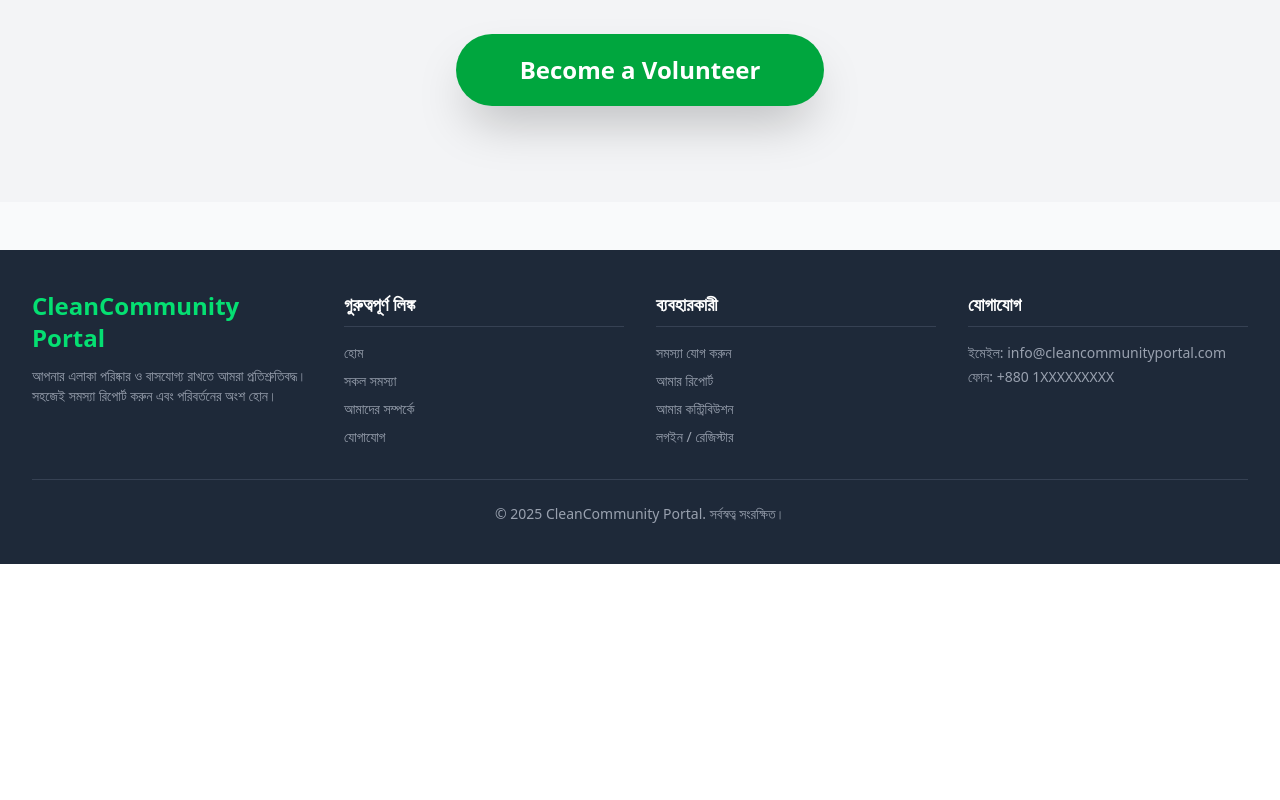
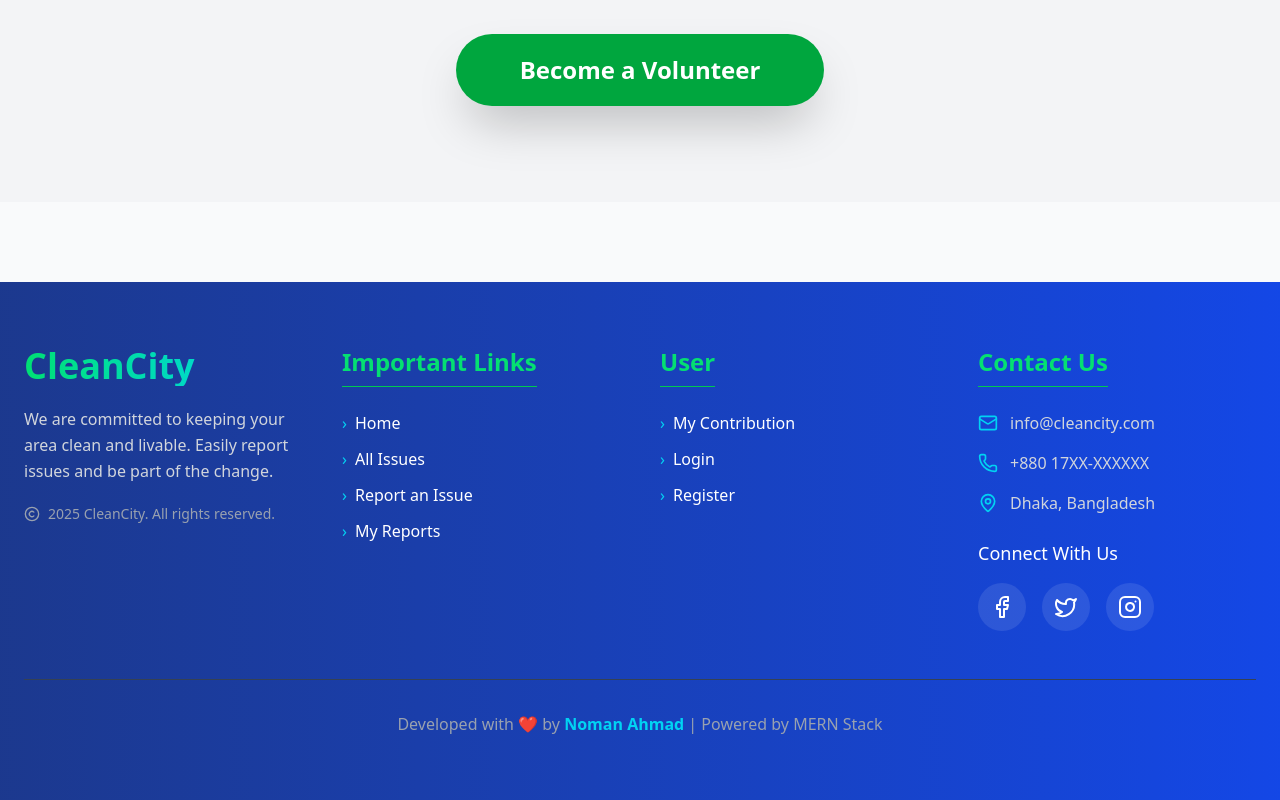
Before and after one commit to numangittuhub/full-Ass-10, a React (Vite) app: page / in a window 1280 px wide. Shown: the part 2018-2818 px from the top of the page. Before the commit the page ends 2582 px from the top, so only its background shows below. Built offline with nearby package versions, Linux system fonts and the light colour scheme; no server answers.

Commit message:
footer chaned

```diff
--- a/src/layout/Footer.jsx
+++ b/src/layout/Footer.jsx
@@ -1,71 +1,116 @@
-import React from 'react';
+// src/layout/Footer.jsx
+import { Link } from "react-router-dom";
+import { Facebook, Twitter, Instagram, Mail, Phone, MapPin, Copyright } from "lucide-react";
 
-const Footer = () => {
-    // এখানে আপনার ওয়েবসাইটের সঠিক নাম দিন
-    const siteName = "CleanCommunity Portal";
+export default function Footer() {
+  const currentYear = new Date().getFullYear();
 
   return (
-        <footer className="bg-gray-800 text-white mt-12">
-            <div className="max-w-7xl mx-auto py-10 px-4 sm:px-6 lg:px-8">
-                <div className="grid grid-cols-2 md:grid-cols-4 gap-8">
+    // Background gradient changed from 'from-gray-900 to-gray-800' to 'bg-gradient-to-r from-blue-900 to-blue-700'
+    <footer className="bg-gradient-to-r from-blue-900 to-blue-700 text-white mt-20">
+      <div className="max-w-7xl mx-auto px-6 py-16">
+        <div className="grid grid-cols-1 md:grid-cols-2 lg:grid-cols-4 gap-10">
 
-                    {/* 1. Logo / Site Name & Short Description */}
-                    <div className="col-span-2 md:col-span-1">
-                        <h3 className="text-2xl font-bold text-green-400 mb-3">
-                            {siteName}
-                        </h3>
-                        <p className="text-gray-400 text-sm">
-                            আপনার এলাকা পরিষ্কার ও বাসযোগ্য রাখতে আমরা প্রতিশ্রুতিবদ্ধ। সহজেই সমস্যা রিপোর্ট করুন এবং পরিবর্তনের অংশ হোন।
+          {/* 1. Logo & Description */}
+          <div className="space-y-5">
+            <h2 className="text-4xl font-bold text-transparent bg-clip-text bg-gradient-to-r from-green-400 to-cyan-400">
+              CleanCity
+            </h2>
+            {/* Translation: আপনার এলাকা পরিষ্কার ও বাসযোগ্য রাখতে আমরা প্রতিশ্রুতিবদ্ধ। সহজেই সমস্যা রিপোর্ট করুন এবং পরিবর্তনের অংশ হোন। */}
+            <p className="text-gray-300 leading-relaxed">
+              We are committed to keeping your area clean and livable. Easily report issues and be part of the change.
             </p>
+            <div className="flex items-center gap-2 text-sm text-gray-400">
+              <Copyright size={16} />
+              {/* Translation: সর্বস্বত্ব সংরক্ষিত। */}
+              <span>{currentYear} CleanCity. All rights reserved.</span>
+            </div>
           </div>
 
-                    {/* 2. Useful Links: General */}
+          {/* 2. Quick Links */}
           <div>
-                        <h4 className="text-lg font-semibold mb-4 border-b border-gray-700 pb-2">গুরুত্বপূর্ণ লিঙ্ক</h4>
-                        <ul className="space-y-2 text-sm">
-                            <li><a href="/" className="text-gray-400 hover:text-green-400 transition duration-300">হোম</a></li>
-                            <li><a href="/issues" className="text-gray-400 hover:text-green-400 transition duration-300">সকল সমস্যা</a></li>
-                            <li><a href="/about" className="text-gray-400 hover:text-green-400 transition duration-300">আমাদের সম্পর্কে</a></li>
-                            <li><a href="/contact" className="text-gray-400 hover:text-green-400 transition duration-300">যোগাযোগ</a></li>
+            {/* Translation: গুরুত্বপূর্ণ লিঙ্ক */}
+            <h3 className="text-2xl font-bold mb-6 text-green-400 border-b border-green-500 pb-2 inline-block">
+              Important Links
+            </h3>
+            <ul className="space-y-3">
+              {/* Translation: হোম */}
+              <li><Link to="/" className="hover:text-cyan-400 transition flex items-center gap-2"><span className="text-cyan-400">›</span> Home</Link></li>
+              {/* Translation: সকল সমস্যা */}
+              <li><Link to="/all-issues" className="hover:text-cyan-400 transition flex items-center gap-2"><span className="text-cyan-400">›</span> All Issues</Link></li>
+              {/* Translation: সমস্যা রিপোর্ট করুন */}
+              <li><Link to="/add-issue" className="hover:text-cyan-400 transition flex items-center gap-2"><span className="text-cyan-400">›</span> Report an Issue</Link></li>
+              {/* Translation: আমার রিপোর্ট */}
+              <li><Link to="/my-issues" className="hover:text-cyan-400 transition flex items-center gap-2"><span className="text-cyan-400">›</span> My Reports</Link></li>
             </ul>
           </div>
 
-                    {/* 3. Useful Links: User Actions */}
+          {/* 3. User Actions */}
           <div>
-                        <h4 className="text-lg font-semibold mb-4 border-b border-gray-700 pb-2">ব্যবহারকারী</h4>
-                        <ul className="space-y-2 text-sm">
-                            <li><a href="/add-issue" className="text-gray-400 hover:text-green-400 transition duration-300">সমস্যা যোগ করুন</a></li>
-                            <li><a href="/my-issues" className="text-gray-400 hover:text-green-400 transition duration-300">আমার রিপোর্ট</a></li>
-                            <li><a href="/my-contribution" className="text-gray-400 hover:text-green-400 transition duration-300">আমার কন্ট্রিবিউশন</a></li>
-                            <li><a href="/login" className="text-gray-400 hover:text-green-400 transition duration-300">লগইন / রেজিস্টার</a></li>
+            {/* Translation: ব্যবহারকারী */}
+            <h3 className="text-2xl font-bold mb-6 text-green-400 border-b border-green-500 pb-2 inline-block">
+              User
+            </h3>
+            <ul className="space-y-3">
+              {/* Translation: আমার কন্ট্রিবিউশন */}
+              <li><Link to="/my-contribution" className="hover:text-cyan-400 transition flex items-center gap-2"><span className="text-cyan-400">›</span> My Contribution</Link></li>
+              {/* Translation: লগইন */}
+              <li><Link to="/login" className="hover:text-cyan-400 transition flex items-center gap-2"><span className="text-cyan-400">›</span> Login</Link></li>
+              {/* Translation: রেজিস্টার */}
+              <li><Link to="/register" className="hover:text-cyan-400 transition flex items-center gap-2"><span className="text-cyan-400">›</span> Register</Link></li>
             </ul>
           </div>
 
-                    {/* 4. Social Media / Contact Info (Optional Addition) */}
+          {/* 4. Contact & Social */}
+          <div className="space-y-6">
+            {/* Translation: যোগাযোগ করুন */}
+            <h3 className="text-2xl font-bold mb-6 text-green-400 border-b border-green-500 pb-2 inline-block">
+              Contact Us
+            </h3>
+
+            <div className="space-y-4 text-gray-300">
+              <div className="flex items-center gap-3">
+                <Mail size={20} className="text-cyan-400" />
+                <span>info@cleancity.com</span>
+              </div>
+              <div className="flex items-center gap-3">
+                <Phone size={20} className="text-cyan-400" />
+                <span>+880 17XX-XXXXXX</span>
+              </div>
+              <div className="flex items-center gap-3">
+                <MapPin size={20} className="text-cyan-400" />
+                {/* Translation: ঢাকা, বাংলাদেশ */}
+                <span>Dhaka, Bangladesh</span>
+              </div>
+            </div>
+
+{/* Social Links */}
             <div>
-                        <h4 className="text-lg font-semibold mb-4 border-b border-gray-700 pb-2">যোগাযোগ</h4>
-                        <p className="text-gray-400 text-sm">ইমেইল: info@{siteName.toLowerCase().replace(' ', '')}.com</p>
-                        <p className="text-gray-400 text-sm mt-1">ফোন: +880 1XXXXXXXXX</p>
-
-                        {/* Example: Social Icons */}
-                        <div className="flex space-x-4 mt-4">
-                            {/* নতুন X (Twitter) লোগো ব্যবহার করুন */}
-                            <a href="#" className="text-gray-400 hover:text-green-400"><i className="fab fa-facebook-f"></i></a>
-                            <a href="#" className="text-gray-400 hover:text-green-400"><i className="fab fa-twitter"></i></a>
-                            <a href="#" className="text-gray-400 hover:text-green-400"><i className="fab fa-instagram"></i></a>
+              {/* Translation: আমাদের সাথে যুক্ত হোন */}
+              <p className="text-lg font-medium mb-4">Connect With Us</p>
+              <div className="flex gap-4">
+                <a href="#" className="bg-white/10 hover:bg-cyan-500 p-3 rounded-full transition transform hover:scale-110">
+                  <Facebook size={24} />
+                </a>
+                <a href="#" className="bg-white/10 hover:bg-cyan-500 p-3 rounded-full transition transform hover:scale-110">
+                  <Twitter size={24} />
+                </a>
+                <a href="#" className="bg-white/10 hover:bg-cyan-500 p-3 rounded-full transition transform hover:scale-110">
+                  <Instagram size={24} />
+                </a>
+              </div>
             </div>
           </div>
         </div>
 
-                {/* Copyright Section */}
-                <div className="border-t border-gray-700 mt-8 pt-6 text-center">
-                    <p className="text-gray-400 text-sm">
-                        &copy; {new Date().getFullYear()} {siteName}. সর্বস্বত্ব সংরক্ষিত।
+        {/* Bottom Credit */}
+        <div className="border-t border-gray-700 mt-12 pt-8 text-center">
+          <p className="text-gray-400">
+            {/* Translation: Developed with ❤️ by Noman Ahmad | Powered by MERN Stack */}
+            Developed with ❤️ by <span className="font-bold text-cyan-400">Noman Ahmad</span> | Powered by MERN Stack
           </p>
         </div>
       </div>
     </footer>
   );
-};
-
-export default Footer;
+}
```
Lines whose indentation alone changed are shown as unchanged.
